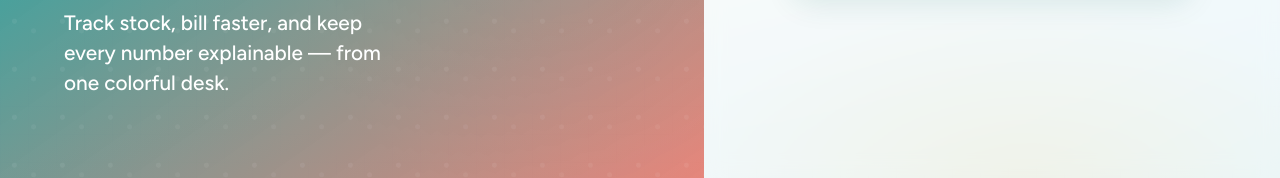
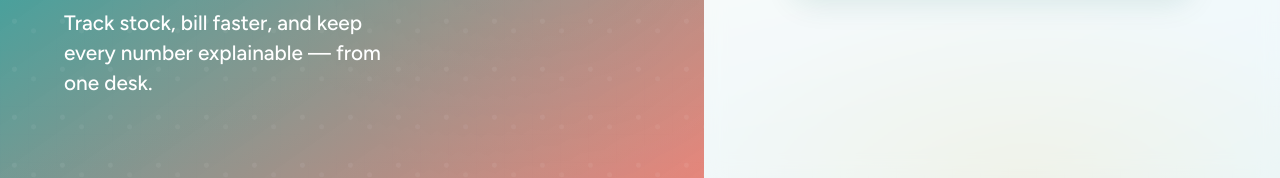
Before and after one commit to ghoneShubham/StockDesk, a Django app: page /accounts/login/ in a window 1280 px wide. Shown: the part 622-800 px from the top of the page. Run offline with Django 5.2, Linux system fonts and the light colour scheme; some libraries are stand-ins or nearby versions.

Commit message:
html changes

```diff
--- a/templates/accounts/login.html
+++ b/templates/accounts/login.html
@@ -7,7 +7,7 @@
     <section class="sd-login-hero" aria-label="StockDesk brand">
         <p class="mb-2 fw-semibold text-uppercase" style="letter-spacing: 0.12em; font-size: 0.8rem; opacity: 0.85;">Inventory &amp; Billing</p>
         <h1 class="sd-login-brand">StockDesk</h1>
-        <p class="sd-login-tagline">Track stock, bill faster, and keep every number explainable — from one colorful desk.</p>
+        <p class="sd-login-tagline">Track stock, bill faster, and keep every number explainable — from one desk.</p>
     </section>
 
     <section class="sd-login-form-wrap">
```
